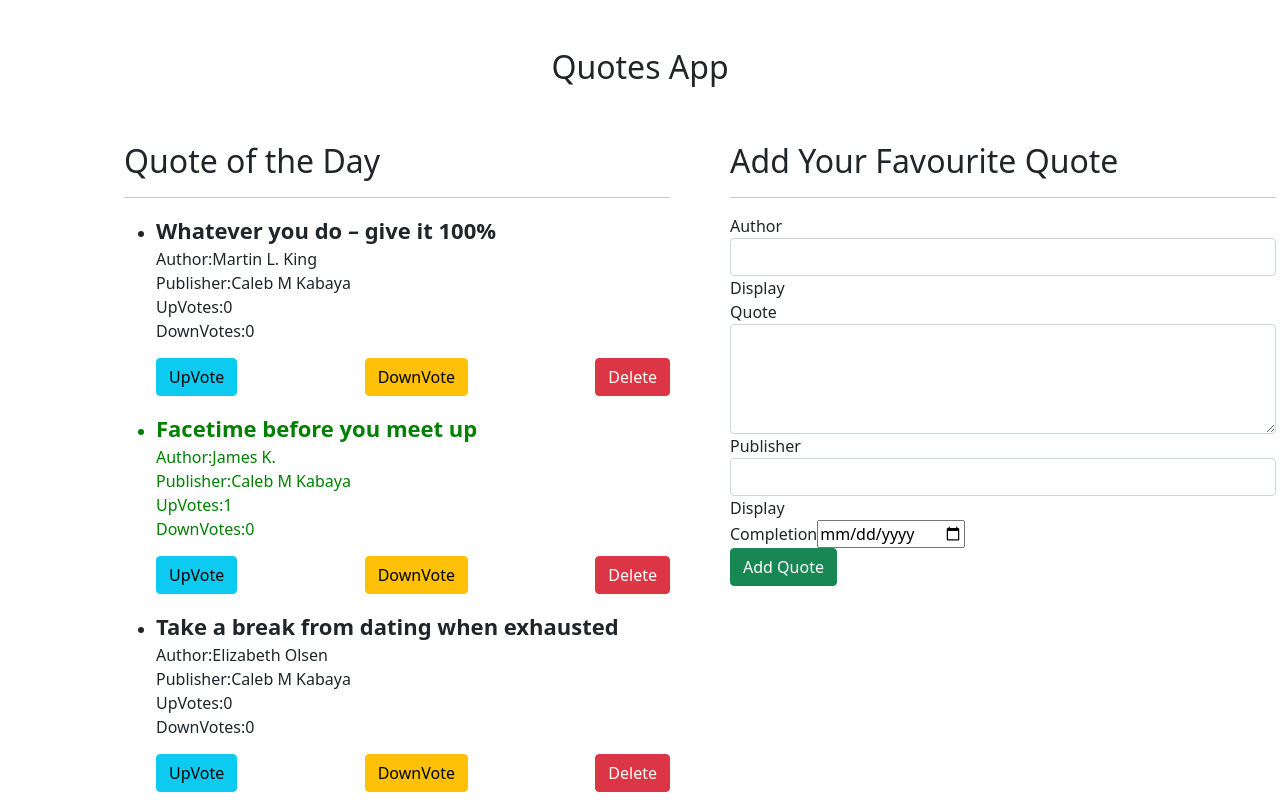
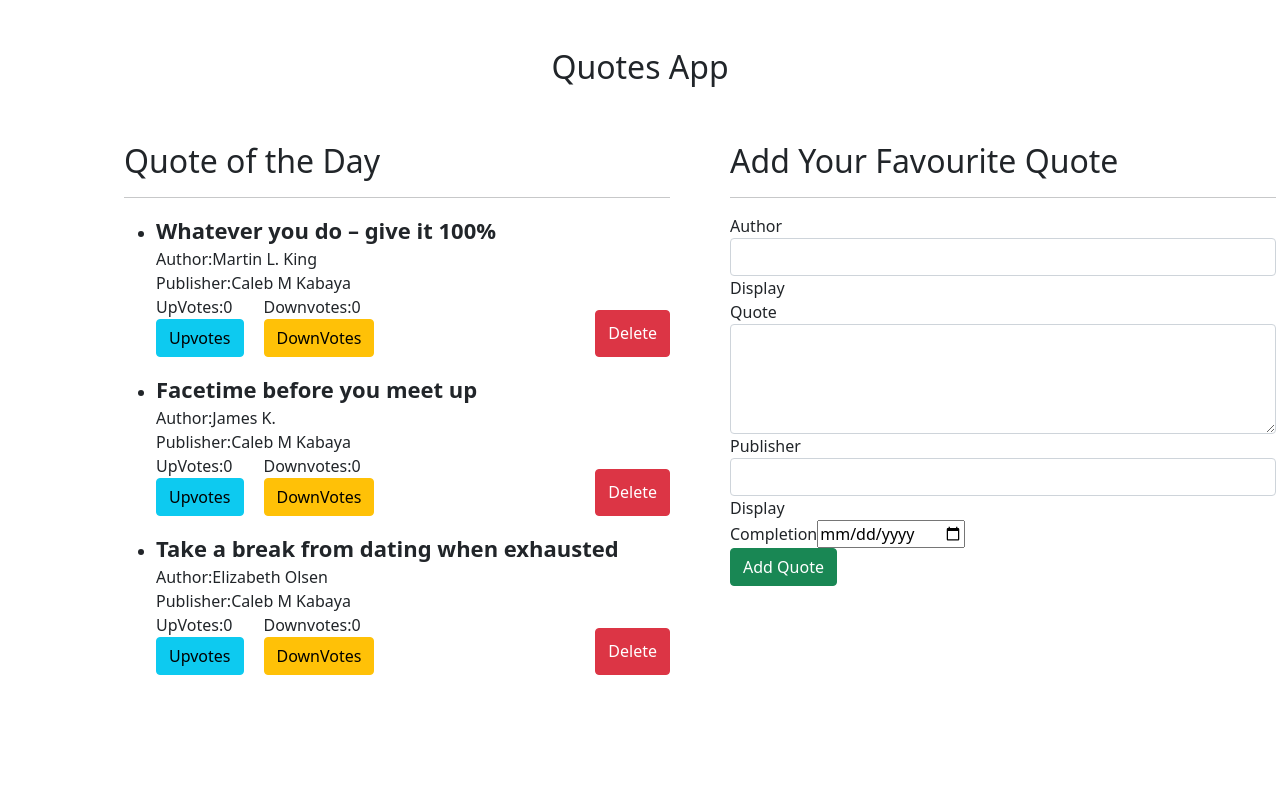
Before and after one commit to CalebKabaya/Qoutes-App, an Angular app: page / in a window 1280 px wide. Built offline with nearby package versions, Linux system fonts and the light colour scheme.

Commit message:
patch- fix on up/downvotes button

```diff
--- a/src/app/app.module.ts
+++ b/src/app/app.module.ts
@@ -7,13 +7,15 @@ import { QuotesComponent } from './quotes/quotes.component';
 import { HighlightDirective } from './highlight.directive';
 import { GoalFormComponent } from './goal-form/goal-form.component';
 import { FormsModule } from '@angular/forms';
+import { LikebuttonsComponent } from './likebuttons/likebuttons.component';
 
 @NgModule({
   declarations: [
     AppComponent,
     QuotesComponent,
     HighlightDirective,
-    GoalFormComponent
+    GoalFormComponent,
+    LikebuttonsComponent
   ],
   imports: [
     BrowserModule,
--- /dev/null
+++ b/src/app/likebuttons/likebuttons.component.css
@@ -0,0 +1,9 @@
+.main-row{
+    display: flex;
+    justify-content: space-around;
+
+}
+.votes1{
+    margin: 0 20px;
+
+}
--- /dev/null
+++ b/src/app/likebuttons/likebuttons.component.html
@@ -0,0 +1,16 @@
+<div class="main-row">
+    <div class="votes">
+        <span class="item">UpVotes:{{numberOfUpvotes}}</span><br>
+    <div>
+    </div>
+    <button type="button" class="btn btn-info" (click)="upVotesClick()">Upvotes</button>
+
+    </div>
+    <div class="votes1">
+        <span class="item">Downvotes:{{numberOfDownvotes}}</span><br>
+    <div>
+    </div>
+    <button type="button" class="btn btn-warning" (click)="downVotesClick()">DownVotes</button>
+
+    </div>
+</div>
--- /dev/null
+++ b/src/app/likebuttons/likebuttons.component.ts
@@ -0,0 +1,25 @@
+import { Component, OnInit } from '@angular/core';
+
+@Component({
+  selector: 'app-likebuttons',
+  templateUrl: './likebuttons.component.html',
+  styleUrls: ['./likebuttons.component.css']
+})
+export class LikebuttonsComponent implements OnInit {
+  numberOfUpvotes:number=0
+  upVotesClick(){
+    this.numberOfUpvotes ++;
+  }
+  numberOfDownvotes:number=0
+
+  downVotesClick(){
+    this.numberOfDownvotes ++;
+  }
+
+
+  constructor() { }
+
+  ngOnInit(): void {
+  }
+
+}
--- a/src/app/quote.ts
+++ b/src/app/quote.ts
@@ -8,11 +8,11 @@ export class Quote {
 
     constructor(id:number,name:string,quote:string,author:string,upvotes:number,downvotes:number){
         this.id=id;
-        this.name=name
-        this.quote=quote
-        this.author=author
-        this.upvotes=upvotes
-        this.downvotes=downvotes
+        this.name=name;
+        this.quote=quote;
+        this.author=author;
+        this.upvotes=0;
+        this.downvotes=0;
 
     }
 }
--- a/src/app/quotes/quotes.component.html
+++ b/src/app/quotes/quotes.component.html
@@ -8,13 +8,15 @@
                 <li appHighlight ><span class="qoutee">{{quote.quote}}</span><br>
                     <span class="item">Author:{{quote.author}}</span><br>
                     <span class="item">Publisher:{{quote.name}}</span><br>
-                    <span class="item">UpVotes:{{quote.upvotes}}</span><br>
-                    <span class="item">DownVotes:{{quote.downvotes}}</span><br>
+                    <!-- <span class="item">UpVotes:{{numberOfUpvotes}}</span><br> -->
+                    <!-- <span class="item">DownVotes:{{quote.downvotes}}</span><br> -->
                     <div class="arrange-btn">
-                        <button type="button" class="btn btn-info">UpVote</button><br>
-                        <button type="button" class="btn btn-warning">DownVote</button><br>
-                        <button type="button" class="btn btn-danger" (click)="deleteQuote(1)">Delete</button>
+                        <app-likebuttons></app-likebuttons>
+                        <button type="button" class="btn btn-danger">Delete</button>
+
                     </div>
+                    <button type="button" class="btn btn-danger" (click)=' deleteQuote(1)'>Delete</button>
+
 
                 </li>
             </ng-template>
@@ -22,13 +24,12 @@
                 <li><span class="qoutee">{{quote.quote}}</span><br>
                     <span class="item">Author:{{quote.author}}</span><br>
                     <span class="item">Publisher:{{quote.name}}</span><br>
-                    <span class="item">UpVotes:{{quote.upvotes}}</span><br>
-                    <span class="item">DownVotes:{{quote.downvotes}}</span><br>
                     <div class="arrange-btn">
-                        <button type="button" class="btn btn-info">UpVote</button><br>
-                        <button type="button" class="btn btn-warning">DownVote</button><br>
-                        <button type="button" class="btn btn-danger"(click)="deleteQuote(1)" >Delete</button>
+                        <app-likebuttons></app-likebuttons>
+                        <button type="button" class="btn btn-danger">Delete</button>
+
                     </div>
+
                 </li>
             </ng-template>
 
--- a/src/app/quotes/quotes.component.ts
+++ b/src/app/quotes/quotes.component.ts
@@ -1,5 +1,6 @@
 import { Component, EventEmitter, OnInit, Output } from '@angular/core';
 import { Quote } from '../quote';
+import { LikebuttonsComponent } from '../likebuttons/likebuttons.component';
 @Component({
   selector: 'app-quotes',
   templateUrl: './quotes.component.html',
@@ -10,7 +11,7 @@ export class QuotesComponent implements OnInit {
 
   quotes:Quote[]=[
     new Quote(1,'Caleb M Kabaya','Whatever you do – give it 100%','Martin L. King',0,0),
-    new Quote(2,'Caleb M Kabaya','Facetime before you meet up','James K.',1,0),
+    new Quote(2,'Caleb M Kabaya','Facetime before you meet up','James K.',0,0),
     new Quote(3,'Caleb M Kabaya','Take a break from dating when exhausted','Elizabeth Olsen',0,0)
   ]
   addNewQuote(quote:any){
@@ -19,6 +20,13 @@ export class QuotesComponent implements OnInit {
     // goal.completeDate = new Date(goal.completeDate)
     this.quotes.push(quote)
   }
+  // upVotes(upvotes:any){
+  //   let upvotesLength = this.quotes.length;
+  //   upvotes.id = upvotesLength++;
+  //   // goal.completeDate = new Date(goal.completeDate)
+  //   this.quotes.push(upvotes)
+  // }
+
   // @Output() isComplete = new EventEmitter<boolean>();
 
   // qouteDelete(complete:boolean){
@@ -36,6 +44,16 @@ export class QuotesComponent implements OnInit {
   deleteQuote(i:any) {
     this.quotes.splice(i, 1)
   }
+  // upvotes:number=0
+  // downvotes:number=0
+
+  // upvotesClick() {
+  //   this.upvotes++;
+  // }
+  // downvotesClick() {
+  //   this.downvotes--;
+  // }
+
   arr: number[]=this.quotes.map(quote=>quote.upvotes)
   highest=Math.max(...this.arr)
   constructor() { }
```
Also changed, not shown: 1 other file (tests, documents, lock files or other folders).
